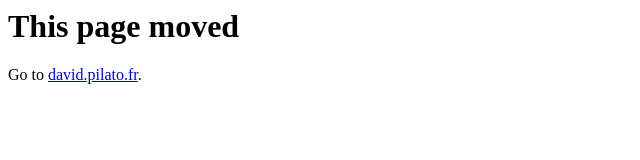
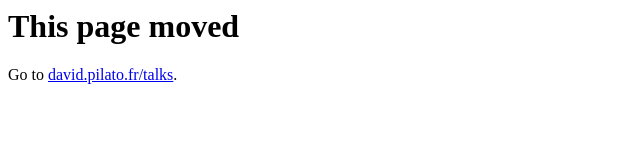
Before and after one commit to dadoonet/speaker-redirect, a plain HTML site: page docs/index.html in a window 1280 px wide. Shown: the full height of the page, 0-640 px from the left. Drawn offline with Linux system fonts and the light colour scheme.

Commit message:
Update link to david.pilato.fr/talks

```diff
--- a/docs/index.html
+++ b/docs/index.html
@@ -1,3 +1,3 @@
 <h1>This page moved</h1>
 
-Go to <a href="https://david.pilato.fr">david.pilato.fr</a>.
+Go to <a href="https://david.pilato.fr/talks">david.pilato.fr/talks</a>.
```
